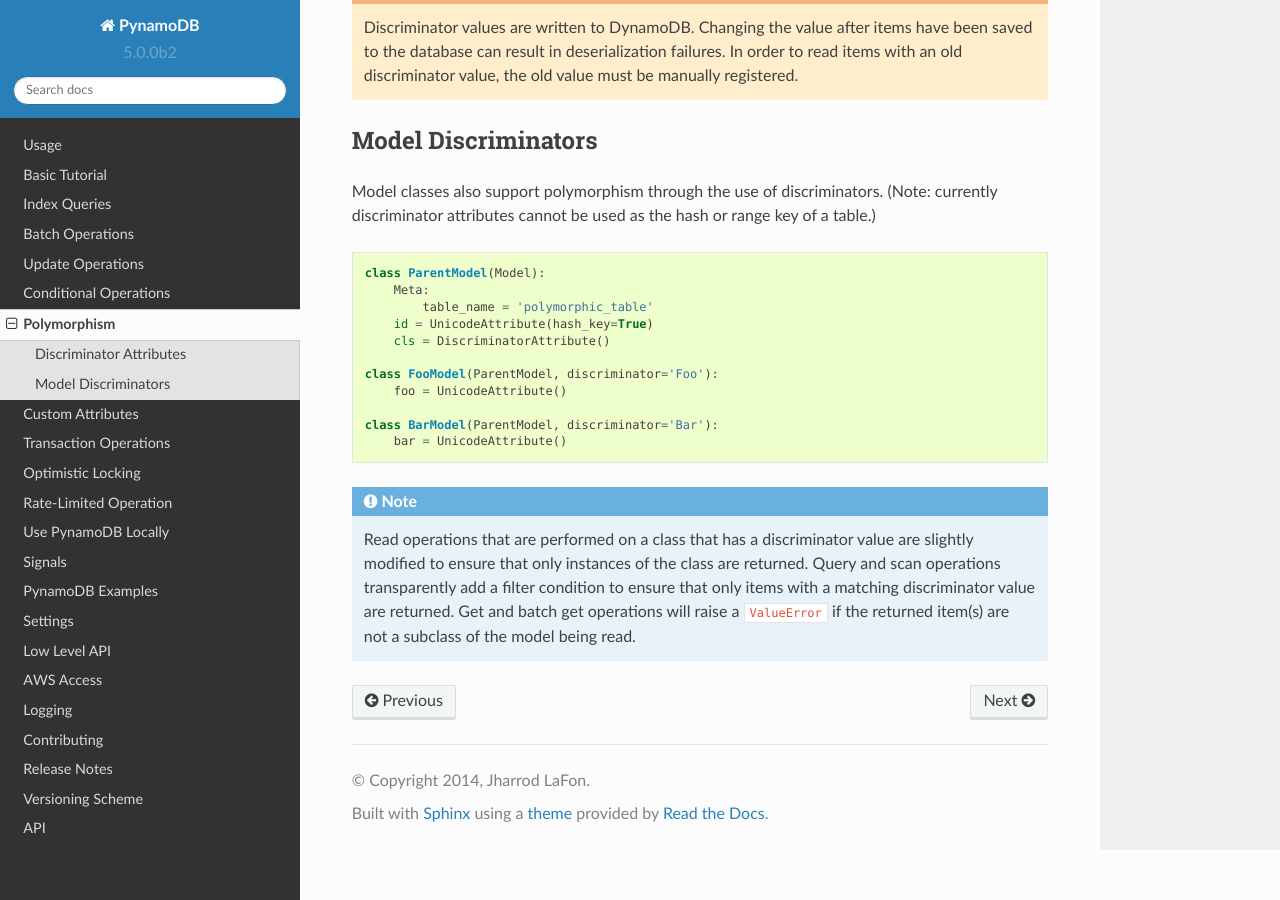
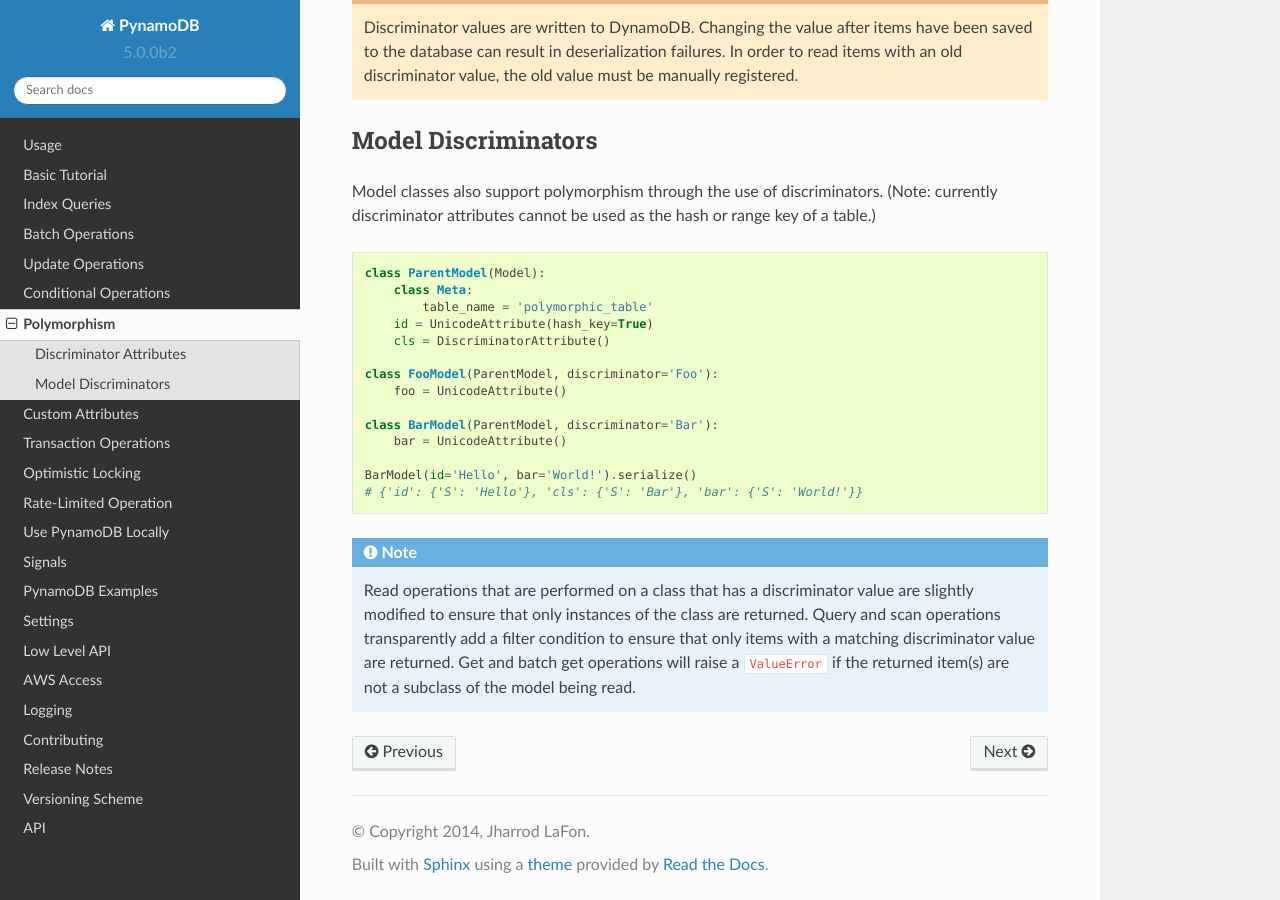
Before and after one commit to pynamodb/PynamoDB, a Sphinx documentation site: the page built from docs/polymorphism.rst, in a window 1280 px wide and 900 px high, scrolled down 979 px. Built offline with Sphinx 7.4.7 and the Read the Docs theme 2.0.0, drawn with Linux system fonts in a browser that asks for light colours.

Commit message:
add serialization example to docs

```diff
--- a/docs/polymorphism.rst
+++ b/docs/polymorphism.rst
@@ -59,7 +59,7 @@
 .. code-block:: python
 
     class ParentModel(Model):
-        Meta:
+        class Meta:
             table_name = 'polymorphic_table'
         id = UnicodeAttribute(hash_key=True)
         cls = DiscriminatorAttribute()
@@ -70,6 +70,8 @@
     class BarModel(ParentModel, discriminator='Bar'):
         bar = UnicodeAttribute()
 
+    BarModel(id='Hello', bar='World!').serialize()
+    # {'id': {'S': 'Hello'}, 'cls': {'S': 'Bar'}, 'bar': {'S': 'World!'}}
 .. note::
 
     Read operations that are performed on a class that has a discriminator value are slightly modified to ensure that only instances of the class are returned.
```
